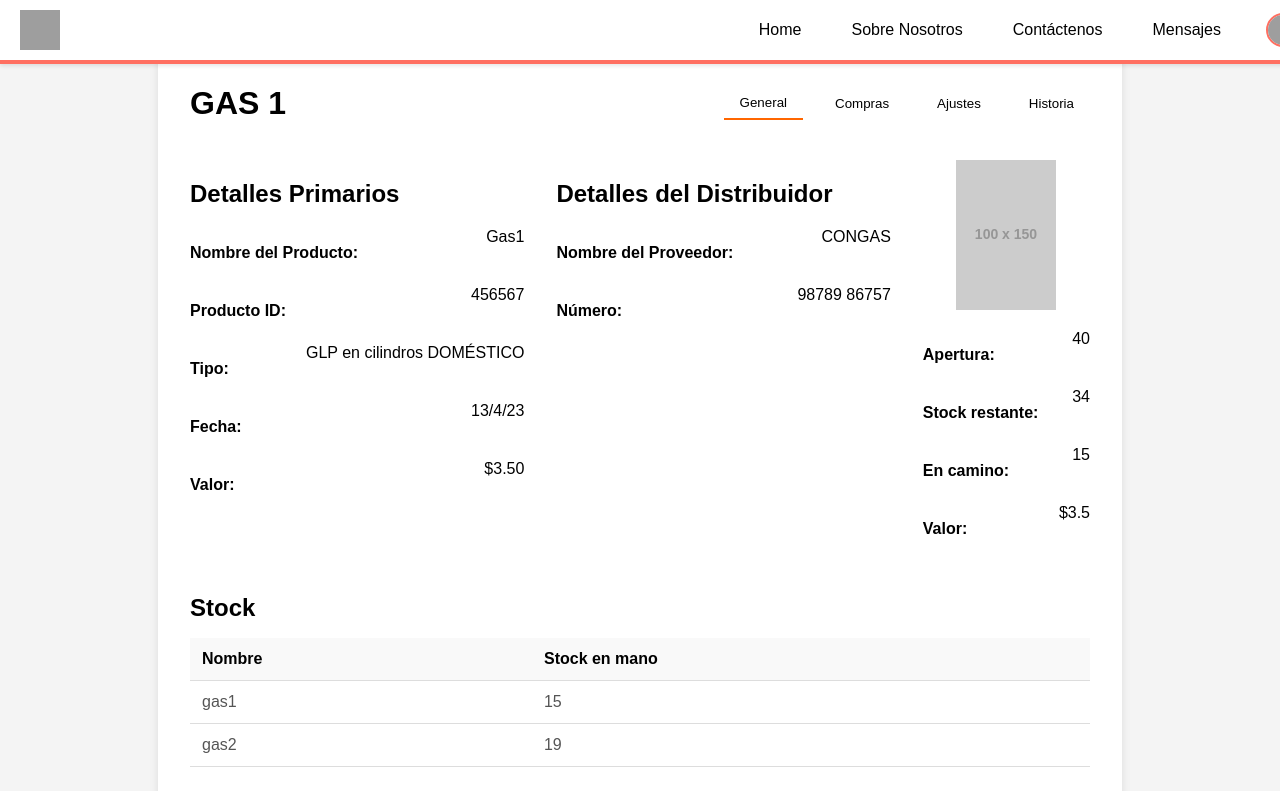
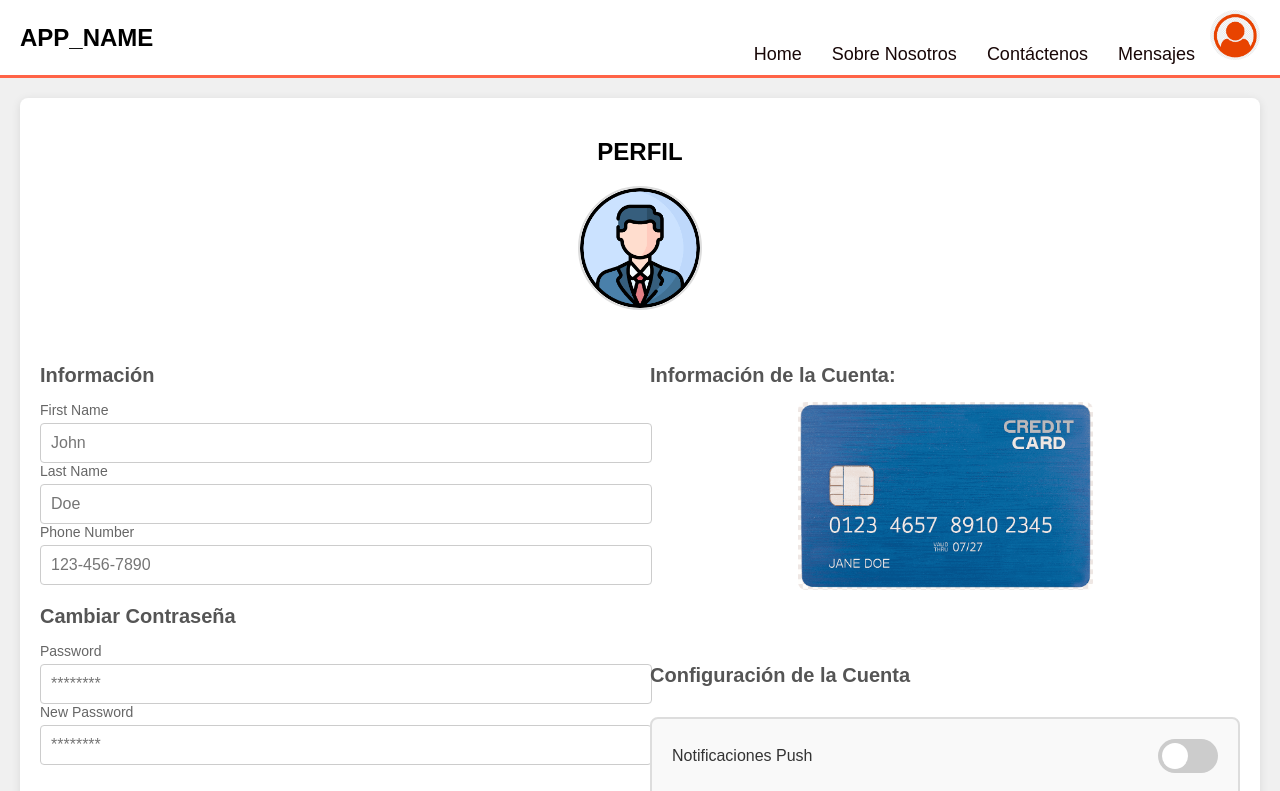
Before and after one commit to weestees/Proyecto, a React (Create React App) app: page / in a window 1280 px wide. Shown: the top 791 px of the page. Built offline with nearby package versions, Linux system fonts and the light colour scheme; grey boxes are pictures that could not be loaded.

Commit message:
Arreglo de funcionalidades de la carpeta Vista

```diff
--- a/package.json
+++ b/package.json
@@ -12,7 +12,8 @@
     "react": "^18.3.1",
     "react-dom": "^18.3.1",
     "react-icons": "^5.3.0",
-    "react-scripts": "5.0.1",
+    "react-router-dom": "^7.0.1",
+    "react-scripts": "^5.0.1",
     "recharts": "^2.13.3",
     "web-vitals": "^2.1.4"
   },
--- a/src/App.js
+++ b/src/App.js
@@ -1,16 +1,13 @@
 
-import Info from './VistaDistribuidor/Info';
-
-import Header  from './componentes/Header';
-import Foother from './componentes/Foother';
-
+import React from 'react';
+import Perfil  from './Vista/Perfil';
 import './App.css';
 
 function App() {
   return (
     <div>
-      <Header/>
-      <Info/>
+      <Perfil/>
+
 
     </div>
   );
--- a/src/Vista/Login.css
+++ b/src/Vista/Login.css
@@ -13,7 +13,7 @@
   font-family: Arial, sans-serif;
   background-color: #f5f5f5;
 
-  background-image: url('fondo1.png');
+  background-image: url('../img/fondo1.png');
   background-size: cover;
   background-position: center;
   background-repeat: no-repeat;
--- a/src/Vista/Login.js
+++ b/src/Vista/Login.js
@@ -1,6 +1,6 @@
 import React from 'react';
-import './App.css';
-import logo from './flama.png';
+import './Login.css';
+import logo from '../img/flama.png';
 
 class App extends React.Component {
   render() {
--- a/src/Vista/Perfil.js
+++ b/src/Vista/Perfil.js
@@ -1,7 +1,7 @@
 import './Perfil.css';
 import React from "react";
-import ItemMenu from './componentes/ItemMenu';
-import Perfil from './componentes/Perfil';
+import ItemMenu from '../componentes/ItemMenu';
+import Perfil from '../componentes/Perfil';
 
 
 class App extends React.Component {
```
Also changed, not shown: 1 other file (tests, documents, lock files or other folders).
